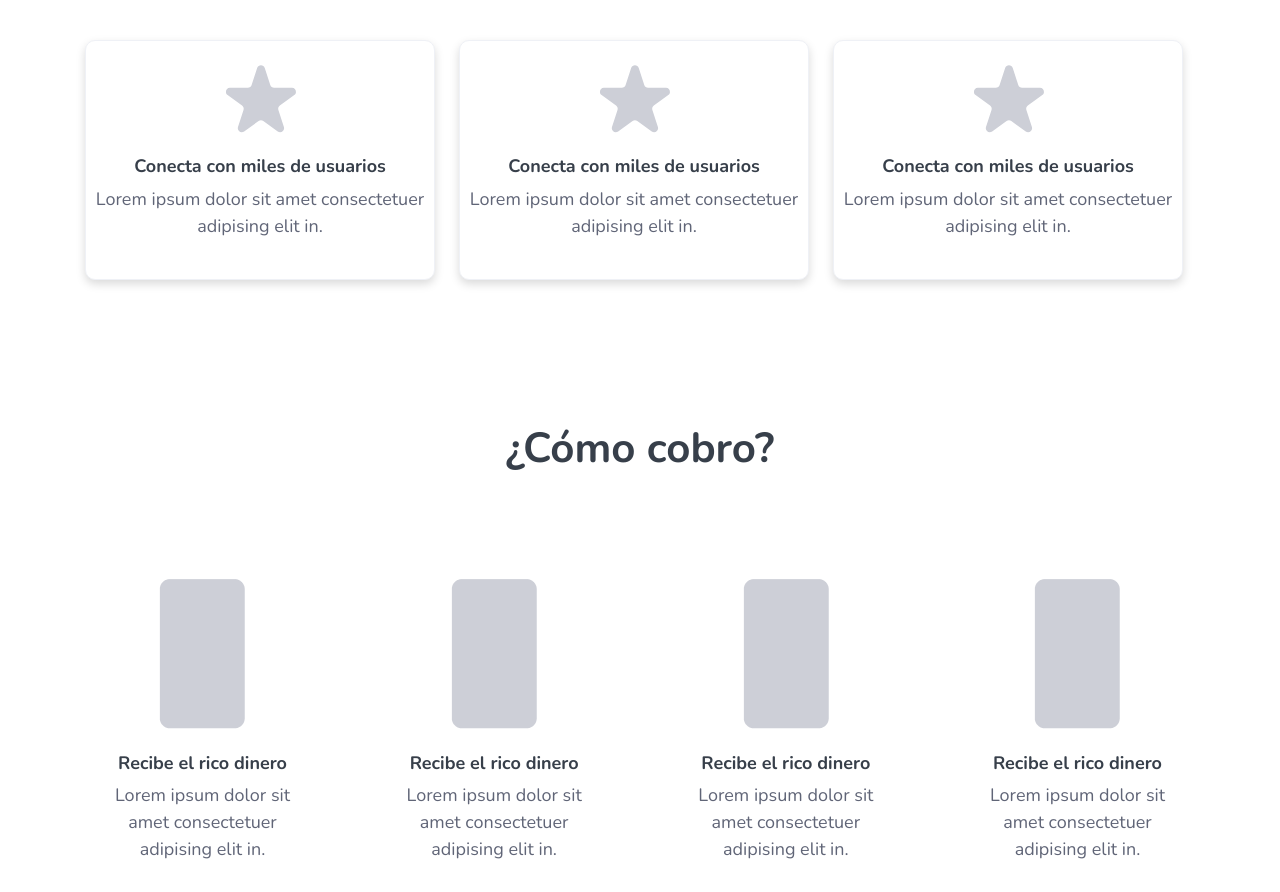
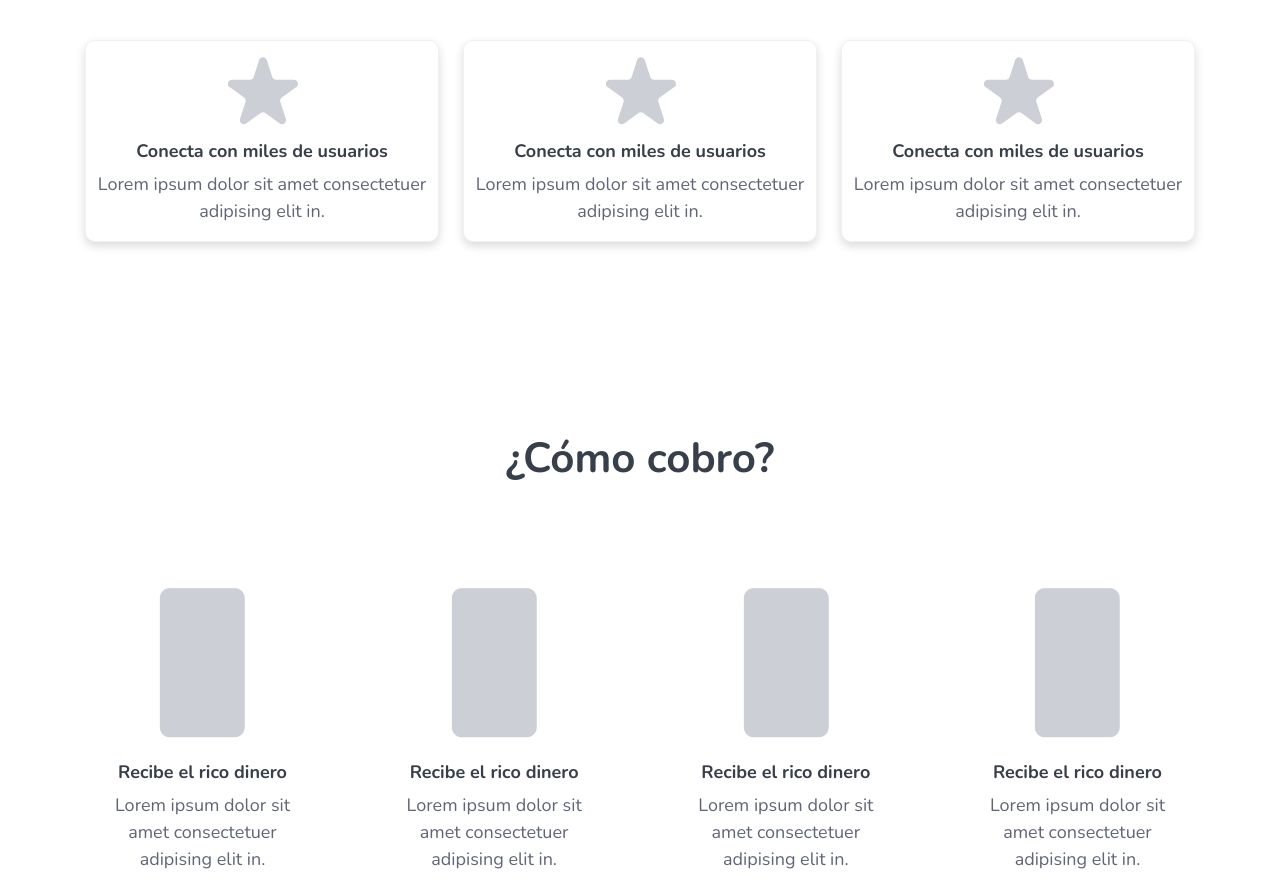
Before and after one commit to Joaqenz/parking-landing-bs, a website: page partners.html in a window 1280 px wide. Shown: the part 980-1872 px from the top of the page. Drawn offline with nearby package versions, Linux system fonts and the light colour scheme.

Commit message:
partner mobile terminado

```diff
--- a/custom.css
+++ b/custom.css
@@ -344,8 +344,6 @@ footer .navi-link:hover{
     background: linear-gradient(225deg, #00CFFF 14.29%, #00FF91 85.71%);
 }
 .tarjeta{
-    height: 240px;
-    width: 350px;
     border: 1px solid #EFF1F6;
     box-sizing: border-box;
     box-shadow: 0px 4px 10px rgba(0, 0, 0, 0.15);
@@ -437,8 +435,8 @@ footer .navi-link:hover{
         transform: translate(8%);
     }
     .rectangle{
-        width: 90px;
-        height: 90px;
+        width: 70px;
+        height: 70px;
     }
 
     .style-circle > span::before{
--- a/partners.html
+++ b/partners.html
@@ -139,72 +139,76 @@
         </div>
     </div>
     <!-- Content - Socios -->
-    <div class="container-fluid py-5">
-        <div class="col py-5 mt-5">
+    <div class="container-fluid py-5 my-5">
+        <!-- Socios - Titulo -->
+        <div class="col px-0 py-5">
             <h2 class="text-center fontsize-42 text-dark-grey font-weight-bold">¿Por qué ser socio de Parkin?</h2>
             <p class="text-center fontsize-18 text-light-grey">Descubrí los beneficios de sumar tu<br>estacionamiento a la red de Parkin.</p>
         </div>
-        <div class="container mb-5 pb-5">
+        <!-- Socios - Tarjetas -->
+        <div class="container">
             <div class="d-flex flex-column align-items-center flex-md-row">
-                <div class="tarjeta d-flex flex-column justify-content-evenly align-items-center radius-10 bg-white position-relative overflow-hidden">
+                <div class="tarjeta d-flex flex-column justify-content-evenly align-items-center radius-10 bg-white position-relative overflow-hidden px-2 py-3">
                     <div class="col bar-tarjeta bg-deg position-absolute top-0"></div>
                     <img src="/src/images/icons/Star.svg" alt="">
-                    <div class="text">
+                    <div class="text pt-3">
                         <h4 class="text-tarjeta font-weight-bold text-center text-dark-grey">Conecta con miles de usuarios</h4>
-                        <p class="text-tarjeta text-center text-light-grey">Lorem ipsum dolor sit amet consectetuer adipising elit in.</p>
+                        <p class="text-tarjeta text-center mb-0 text-light-grey">Lorem ipsum dolor sit amet consectetuer adipising elit in.</p>
                     </div>
                 </div>
-                <div class="tarjeta d-flex flex-column justify-content-evenly align-items-center radius-10 bg-white position-relative overflow-hidden mx-4">
+                <div class="tarjeta d-flex flex-column justify-content-evenly align-items-center radius-10 bg-white position-relative overflow-hidden px-2 py-3 my-4 my-md-0 mx-0 mx-md-4">
                     <div class="col bar-tarjeta bg-deg position-absolute top-0"></div>
                     <img src="/src/images/icons/Star.svg" alt="">
-                    <div class="text">
+                    <div class="text pt-3">
                         <h4 class="text-tarjeta font-weight-bold text-center text-dark-grey">Conecta con miles de usuarios</h4>
-                        <p class="text-tarjeta text-center text-light-grey">Lorem ipsum dolor sit amet consectetuer adipising elit in.</p>
+                        <p class="text-tarjeta text-center mb-0 text-light-grey">Lorem ipsum dolor sit amet consectetuer adipising elit in.</p>
                     </div>
                 </div>
-                <div class="tarjeta d-flex flex-column justify-content-evenly align-items-center radius-10 bg-white position-relative overflow-hidden">
+                <div class="tarjeta d-flex flex-column justify-content-evenly align-items-center radius-10 bg-white position-relative overflow-hidden px-2 py-3">
                     <div class="col bar-tarjeta bg-deg position-absolute top-0"></div>
                     <img src="/src/images/icons/Star.svg" alt="">
-                    <div class="text">
+                    <div class="text pt-3">
                         <h4 class="text-tarjeta font-weight-bold text-center text-dark-grey">Conecta con miles de usuarios</h4>
-                        <p class="text-tarjeta text-center text-light-grey">Lorem ipsum dolor sit amet consectetuer adipising elit in.</p>
+                        <p class="text-tarjeta text-center mb-0 text-light-grey">Lorem ipsum dolor sit amet consectetuer adipising elit in.</p>
                     </div>
                 </div>
             </div>
         </div>
-        <!-- Content - Steps -->
-        <div class="container-fluid">
-            <div class="my-5 py-5">
+    </div>
+    <!-- Content - Cobro -->
+    <div class="container-fluid my-5 py-5">
+        <!-- Cobro - Titulo -->
+        <div class="py-5 mb-5">
             <h2 class="text-center fontsize-42 text-dark-grey font-weight-bold">¿Cómo cobro?</h2>
         </div>
-            <div class="row justify-content-evenly d-flex">
-                <div class="col-2 d-flex flex-column justify-content-evenly align-items-center">
+        <!-- Cobro - Steps -->
+        <div class="justify-content-evenly d-flex flex-column flex-md-row">
+            <div class="col-12 col-md-2 d-flex flex-column justify-content-evenly align-items-center">
                 <img class="mb-4" src="src/images/Rectangle.png" alt="">
                 <div class="align-self-center">
                     <h4 class="text-center fontsize-18 text-dark-grey font-weight-bold">Recibe el rico dinero</h4>
                     <p class="text-center fontsize-18 text-light-grey">Lorem ipsum dolor sit amet consectetuer adipising elit in.</p>
                 </div>
             </div>
-                <div class="col-2 d-flex flex-column justify-content-evenly align-items-center">
+            <div class="col-12 col-md-2 d-flex flex-column justify-content-evenly align-items-center">
                 <img class="mb-4" src="src/images/Rectangle.png" alt="">
                 <div class="align-self-center">
                     <h4 class="text-center fontsize-18 text-dark-grey font-weight-bold">Recibe el rico dinero</h4>
                     <p class="text-center fontsize-18 text-light-grey">Lorem ipsum dolor sit amet consectetuer adipising elit in.</p>
                 </div>
             </div>
-                <div class="col-2 d-flex flex-column justify-content-evenly align-items-center">
+            <div class="col-12 col-md-2 d-flex flex-column justify-content-evenly align-items-center">
                 <img class="mb-4" src="src/images/Rectangle.png" alt="">
                 <div class="align-self-center">
                     <h4 class="text-center fontsize-18 text-dark-grey font-weight-bold">Recibe el rico dinero</h4>
                     <p class="text-center fontsize-18 text-light-grey">Lorem ipsum dolor sit amet consectetuer adipising elit in.</p>
                 </div>
             </div>
-                <div class="col-2 d-flex flex-column justify-content-evenly align-items-center">
+            <div class="col-12 col-md-2 d-flex flex-column justify-content-evenly align-items-center">
                 <img class="mb-4" src="src/images/Rectangle.png" alt="">
                 <div class="align-self-center">
                     <h4 class="text-center fontsize-18 text-dark-grey font-weight-bold">Recibe el rico dinero</h4>
                     <p class="text-center fontsize-18 text-light-grey">Lorem ipsum dolor sit amet consectetuer adipising elit in.</p>
-                    </div>
                 </div>
             </div>
         </div>
```
Lines whose indentation alone changed are shown as unchanged.
